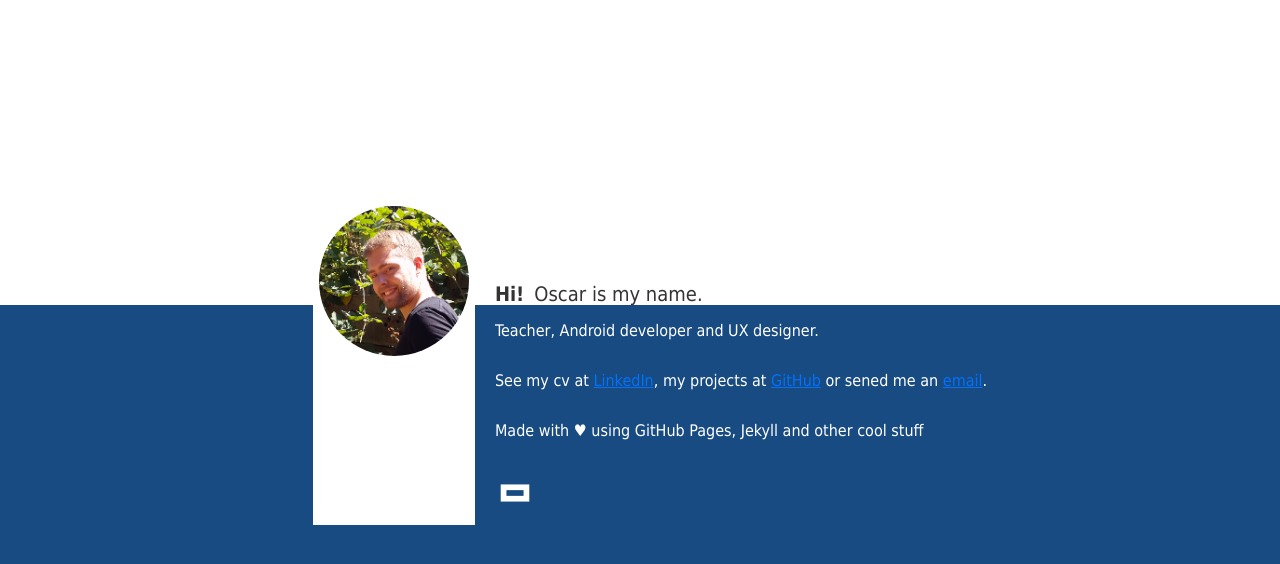
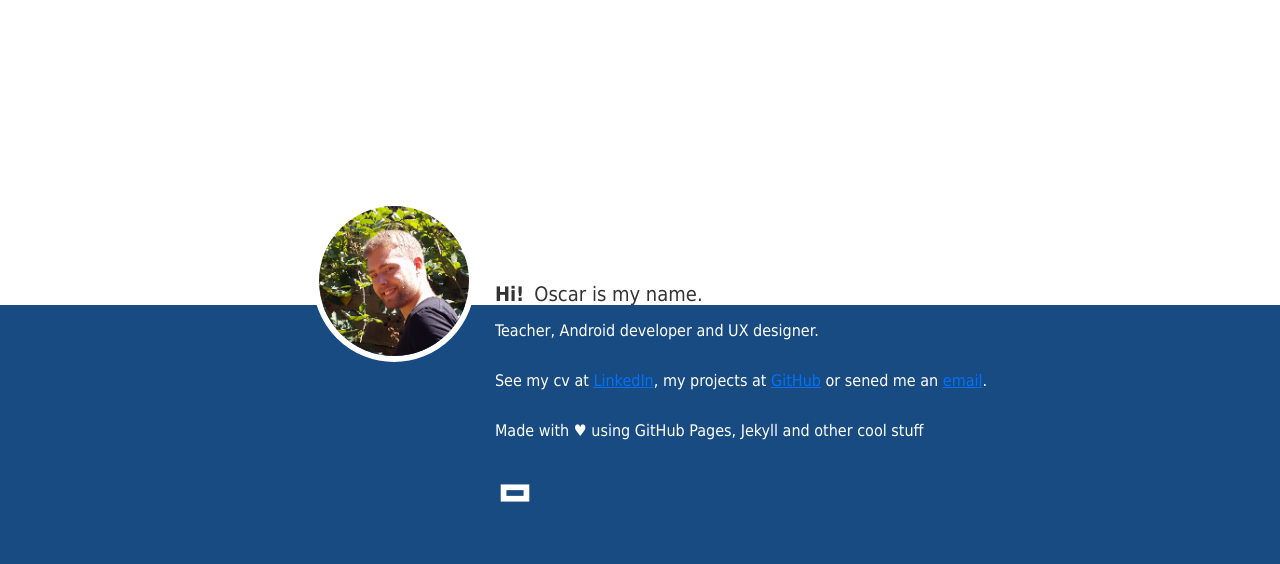
Before and after one commit to oscarb/oscarb.github.io, a Jekyll site: the page built from index.md, in a window 1280 px wide. Shown: the top 564 px of the page. Built offline with Jekyll 4.4.1, drawn with Linux system fonts in a browser that asks for light colours; nearby versions of some CDN libraries; library files that are not in the unit come from our copies.

Commit message:
Fix bugfix for IE11

```diff
--- a/css/default.scss
+++ b/css/default.scss
@@ -164,7 +164,7 @@
   .portrait {
     order: -1;
     height: 100%;
-    background-color: transparent;
+    background: transparent;
     margin: 0 20px;
   }
 
```
